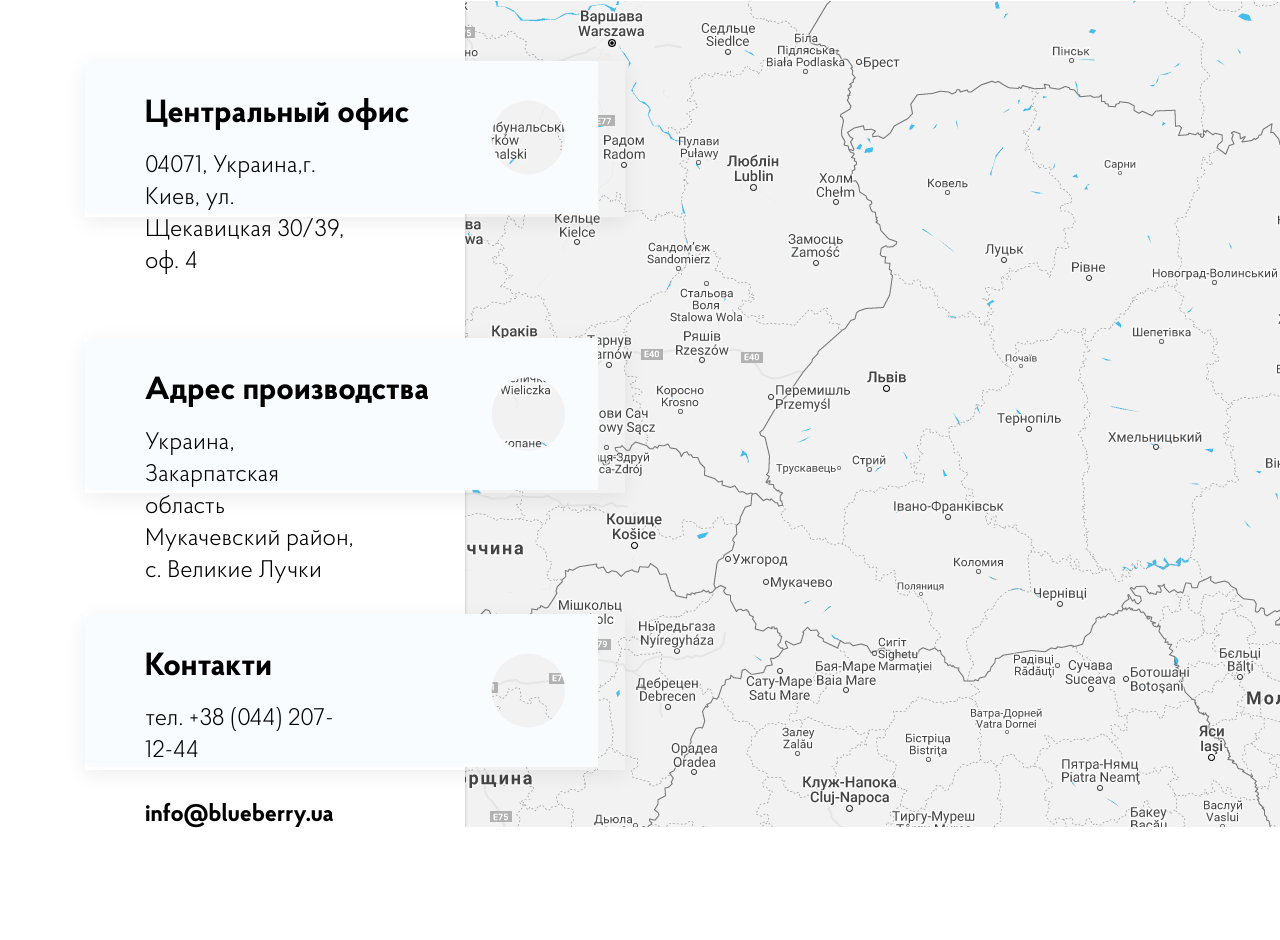
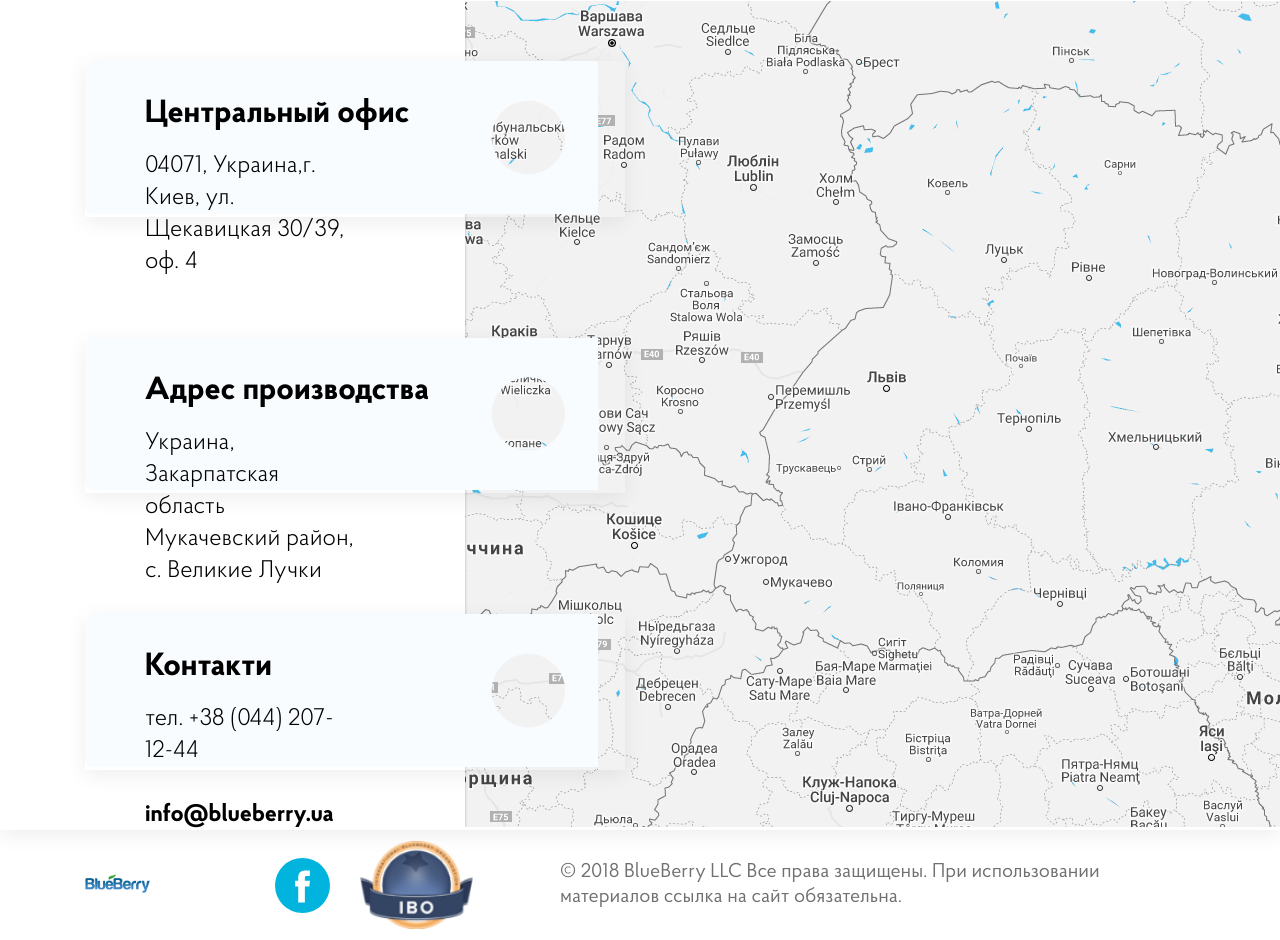
Before and after one commit to fortifelx/thelab, a plain HTML site: page blueberry/index.html in a window 1280 px wide. Shown: the part 6325-7265 px from the top of the page. Before the commit the page ends 7193 px from the top, so only its background shows below. Drawn offline with Linux system fonts and the light colour scheme.

Commit message:
add footer

```diff
--- /dev/null
+++ b/blueberry/assets/css/_footer.sass
@@ -0,0 +1,38 @@
+.footer
+  $footer_height: 110px
+  width: 100%
+  height: $footer_height
+  &_logo
+    width: 100%
+    height: $footer_height
+    display: flex
+    flex-direction: column
+    justify-content: center
+    align-items: center
+    img
+      width: 100%
+  &_ico
+    width: 100%
+    height: $footer_height
+    display: flex
+    flex-direction: row
+    align-items: center
+  &_facebook
+    height: 50%
+    width: auto
+  &_foregroup
+    height: 80%
+    width: auto
+    margin-left: 30px
+.copyright_wrapper
+  width: 100%
+  height: 110px
+  display: flex
+  flex-direction: row
+  align-items: center
+.copyright
+  font-family: Proba
+  color: rgba(112, 112, 112, 1)
+  font-size: 20px
+  line-height: 25px
+  font-weight: 400
--- a/blueberry/assets/css/style.sass
+++ b/blueberry/assets/css/style.sass
@@ -6,6 +6,7 @@
 @import "valuers"
 @import "clients"
 @import "contacts"
+@import "footer"
 
 a
   text-decoration: none
@@ -17,6 +18,7 @@ a
   background-size: 122vw, 13vw, 50vw, 116vw
   background-position: -6vw -25vw, 78vw 42vw, 50vw 25vw, -6vw -30vh
   background-repeat: no-repeat
+  box-shadow: 0 5px 20px rgba(0, 0, 0, 0.07)
 .margin-bottom
   margin-bottom: 50px
 .margin-offset-top
--- a/blueberry/index.html
+++ b/blueberry/index.html
@@ -301,6 +301,30 @@
         </div>
     </section>
 </div>
+<footer class="footer">
+    <div class="container">
+        <div class="row">
+            <div class="col-lg-1">
+                <a href="" class="footer_logo">
+                    <img src="assets/img/logo.png" alt="">
+                </a>
+            </div>
+            <div class="col-lg-2 offset-lg-1">
+                <div class="footer_ico">
+                    <img class="footer_facebook" src="assets/img/facebook.svg" alt="">
+                    <img class="footer_foregroup" src="assets/img/headerforeground.png" alt="">
+                </div>
+            </div>
+            <div class="col-lg-7 offset-lg-1">
+                <div class="copyright_wrapper">
+                    <div class="copyright">
+                        © 2018 BlueBerry LLC Все права защищены. При использовании материалов ссылка на сайт обязательна.
+                    </div>
+                </div>
+            </div>
+        </div>
+    </div>
+</footer>
 </body>
 <script src="assets/js/jquery-3.3.1.min.js" type="text/javascript"></script>
 <script src="assets/js/script.js" type="text/javascript"></script>
```
Also changed, not shown: blueberry/assets/css/style.css, blueberry/assets/img/facebook.svg (added), blueberry/assets/img/headerforeground.png (added), 1 other file.
